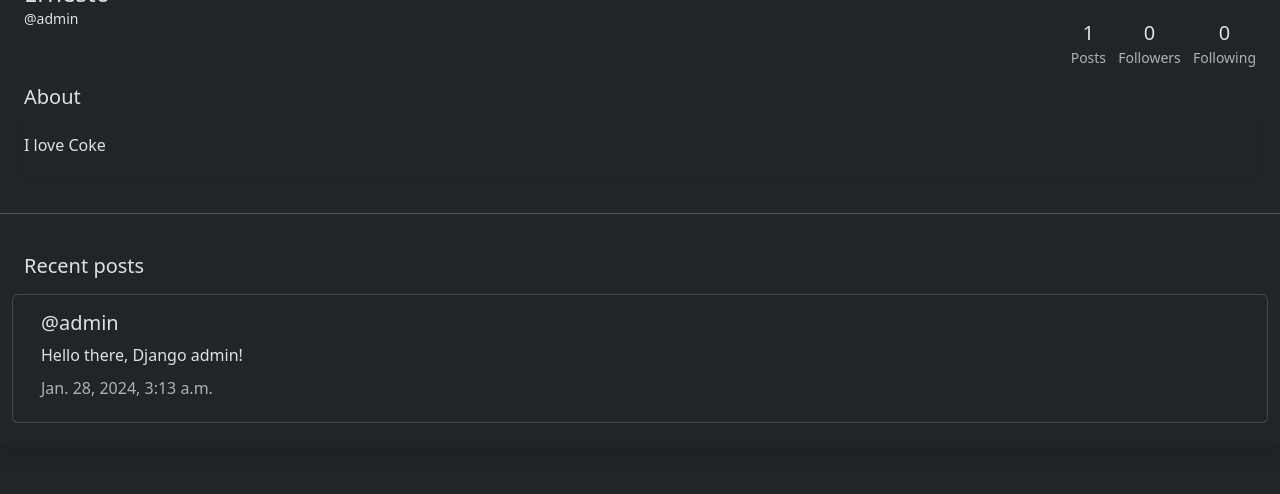
After one commit to xSarscov/cs50w-Project-4-Network, a Django app: page /profile/admin in a window 1280 px wide. The commit adds this page. Shown: the part 306-800 px from the top of the page. Run offline with Django 3.2, Linux system fonts and the light colour scheme; a user stored in the database is signed in; data comes from the database, SQL or seed files in the repository; both versions use the stored data as it was after the commit; data that the repository does not hold is empty.

Commit message:
Add profile page :bat:

```diff
--- a/network/models.py
+++ b/network/models.py
@@ -3,7 +3,7 @@ from django.db import models
 
 
 class User(AbstractUser):
-    pass
+    biography = models.CharField(max_length=150, blank=True, null=True)
 
 class Post(models.Model):
     user = models.ForeignKey(User, on_delete=models.CASCADE, related_name='posts')
@@ -13,7 +13,7 @@ class Post(models.Model):
     def serialize(self):
         return {
             "id": self.id,
-            "user": self.user.username,
+            "username": self.user.username,
             "content": self.content,
             "timestamp": self.timestamp.strftime("%b %d %Y, %I:%M %p")
         }
--- /dev/null
+++ b/network/static/network/styles.css
@@ -0,0 +1,17 @@
+.profile-head {
+    transform: translateY(7rem)
+}
+
+.cover {
+    background-image: url(https://images.unsplash.com/photo-1530305408560-82d13781b33a?ixlib=rb-1.2.1&ixid=eyJhcHBfaWQiOjEyMDd9&auto=format&fit=crop&w=1352&q=80);
+    background-size: cover;
+    background-repeat: no-repeat
+}
+
+.stats {
+    margin-top: 2.3rem;
+
+    ul {
+        margin-top: 2.7rem;
+    }
+}
--- a/network/templates/network/layout.html
+++ b/network/templates/network/layout.html
@@ -3,6 +3,8 @@
 <!DOCTYPE html>
 <html lang="en" data-bs-theme="dark">
     <head>
+        <meta charset="UTF-8">
+        <meta name="viewport" content="width=device-width, initial-scale=1.0">
         <title>{% block title %}Social Network{% endblock %}</title>
         <link href="https://cdn.jsdelivr.net/npm/bootstrap@5.3.2/dist/css/bootstrap.min.css" rel="stylesheet" integrity="sha384-T3c6CoIi6uLrA9TneNEoa7RxnatzjcDSCmG1MXxSR1GAsXEV/Dwwykc2MPK8M2HN" crossorigin="anonymous">
         <link href="{% static 'network/styles.css' %}" rel="stylesheet">
@@ -22,7 +24,7 @@
                     <ul class="navbar-nav ms-auto">
                       {% if user.is_authenticated %}
                           <li class="nav-item">
-                              <a class="nav-link" href="#"> User: <strong>{{ user.username }}</strong></a>
+                              <a class="nav-link" href="{% url 'profile' request.user %}"> User: <strong>{{ user.username }}</strong></a>
                           </li>
                       {% endif %}
                       <li class="nav-item">
--- /dev/null
+++ b/network/templates/network/profile.html
@@ -0,0 +1,71 @@
+{% extends "network/layout.html" %}
+{% load static %}
+
+{% block body %}
+
+<div class="shadow rounded overflow-hidden mt-2">
+    <div class="px-4 pt-0 cover">
+        <div class="media d-inline-block profile-head position-relative">
+            <div class="profile mr-3 d-flex justify-content-between">
+                <img src="https://th.bing.com/th/id/OIP.3MlyY6tvMoIj3wqrC00g-wAAAA?rs=1&pid=ImgDetMain" alt="..." width="130" class="rounded-circle mb-2 img-thumbnail">
+
+
+
+                <!-- <button class="btn btn-block">Edit profile</button> -->
+            </div>
+            <div class="media-body mb-3 ">
+
+                <h4 class="mt-0 mb-0">{{ profile.name }}</h4>
+                <p class="small mb-4"> <i class="fas fa-map-marker-alt mr-2"></i>@{{ profile.username }}</p>
+
+            </div>
+        </div>
+    </div>
+    <div class="px-4 d-flex flex-column align-items-end text-center stats">
+        {% if not profile.is_owner %}
+        <div class="mb-0">
+            <button class="btn btn-light rounded-pill">Follow</button>
+        </div>
+        {% endif %}
+        <ul class="list-inline mb-0">
+            <li class="list-inline-item">
+                <h5 class="font-weight-bold mb-0 d-block">{{ profile.posts_number }}</h5>
+                <small class="text-muted"> <i class="fas fa-image mr-1"></i>Posts</small>
+            </li>
+            <li class="list-inline-item">
+                <h5 class="font-weight-bold mb-0 d-block">{{ profile.followers }}</h5>
+                <small class="text-muted"> <i class="fas fa-user mr-1"></i>Followers</small>
+            </li>
+            <li class="list-inline-item">
+                <h5 class="font-weight-bold mb-0 d-block">{{ profile.following }}</h5>
+                <small class="text-muted"> <i class="fas fa-user mr-1"></i>Following</small>
+            </li>
+        </ul>
+    </div>
+    <div class="px-4 py-3 ">
+        <h5 class="mb-0">About</h5>
+        <div class="py-4 rounded shadow-sm">
+            <p class="font-italic mb-0">{{ profile.bio }}</p>
+        </div>
+    </div>
+
+    <hr>
+
+    <div class="py-4 px-4">
+
+        <div class="d-flex align-items-center justify-content-between mb-3">
+            <h5 class="mb-0">Recent posts</h5>
+        </div>
+        <div class="row">
+            {% for post in profile.posts %}
+            <div class="card">
+                <div class="card-body">
+                    <h5 class="card-title">@{{ post.user.username }}</h5>
+                    <p class="card-text">{{ post.content }}</p>
+                    <h6 class="card-subtitle mb-2 text-body-secondary">{{ post.timestamp }}</h6>
+                </div>
+            </div>
+            {% endfor %}
+        </div>
+    </div>
+{% endblock %}
--- a/network/templates/network/register.html
+++ b/network/templates/network/register.html
@@ -14,6 +14,9 @@
             <input class="form-control" autofocus type="text" name="username" placeholder="Username">
         </div>
         <div class="form-group">
+            <input class="form-control" autofocus type="text" name="name" placeholder="Name">
+        </div>
+        <div class="form-group">
             <input class="form-control" type="email" name="email" placeholder="Email Address">
         </div>
         <div class="form-group">
--- a/network/urls.py
+++ b/network/urls.py
@@ -8,9 +8,10 @@ urlpatterns = [
     path("login", views.login_view, name="login"),
     path("logout", views.logout_view, name="logout"),
     path("register", views.register, name="register"),
+    path("profile/<str:username>", views.profile, name="profile"),
 
     # API routes
-    path("posts", views.get_posts, name="posts"),
+    path("posts", views.get_all_posts, name="posts"),
     path("create_post", views.create_post, name="create_post"),
 
 ]
--- a/network/views.py
+++ b/network/views.py
@@ -39,9 +39,32 @@ def create_post(request):
         return JsonResponse({"error": "Invalid request method."}, status=405)
 
 @login_required
-def get_posts(request):
+def get_all_posts(request):
     posts = Post.objects.all().order_by('-timestamp')
     return JsonResponse([post.serialize() for post in posts], safe=False)
+
+@login_required
+def profile(request, username):
+
+    try:
+        user = User.objects.get(username=username)
+    except User.DoesNotExist:
+        return render(request, 'network/profile.html', {"error": "This account doesn’t exist. Try searching for another."})
+
+    profile = {
+        "is_owner": user == request.user,
+        "name": user.first_name,
+        "username": user.username,
+        "bio": user.biography if user.biography else 'No bio yet' ,
+        "posts_number": user.posts.count(),
+        "followers": user.followers.count(),
+        "following": user.following.count(),
+        "posts": user.posts.all(),
+    }
+
+    return render(request, 'network/profile.html', {
+        "profile": profile,
+    })
 
 
 
@@ -74,6 +97,7 @@ def logout_view(request):
 def register(request):
     if request.method == "POST":
         username = request.POST["username"]
+        name = request.POST["name"]
         email = request.POST["email"]
 
         # Ensure password matches confirmation
@@ -86,7 +110,7 @@ def register(request):
 
         # Attempt to create new user
         try:
-            user = User.objects.create_user(username, email, password)
+            user = User.objects.create_user(username, email, password, first_name=name)
             user.save()
         except IntegrityError:
             return render(request, "network/register.html", {
```
Also changed, not shown: network/static/network/index.js (+20 -3 lines), network/static/network/profile.js (added, +28 -0 lines), network/templates/network/index.html (+4 -3 lines), db.sqlite3, network/migrations/0004_user_biography.py (added).
